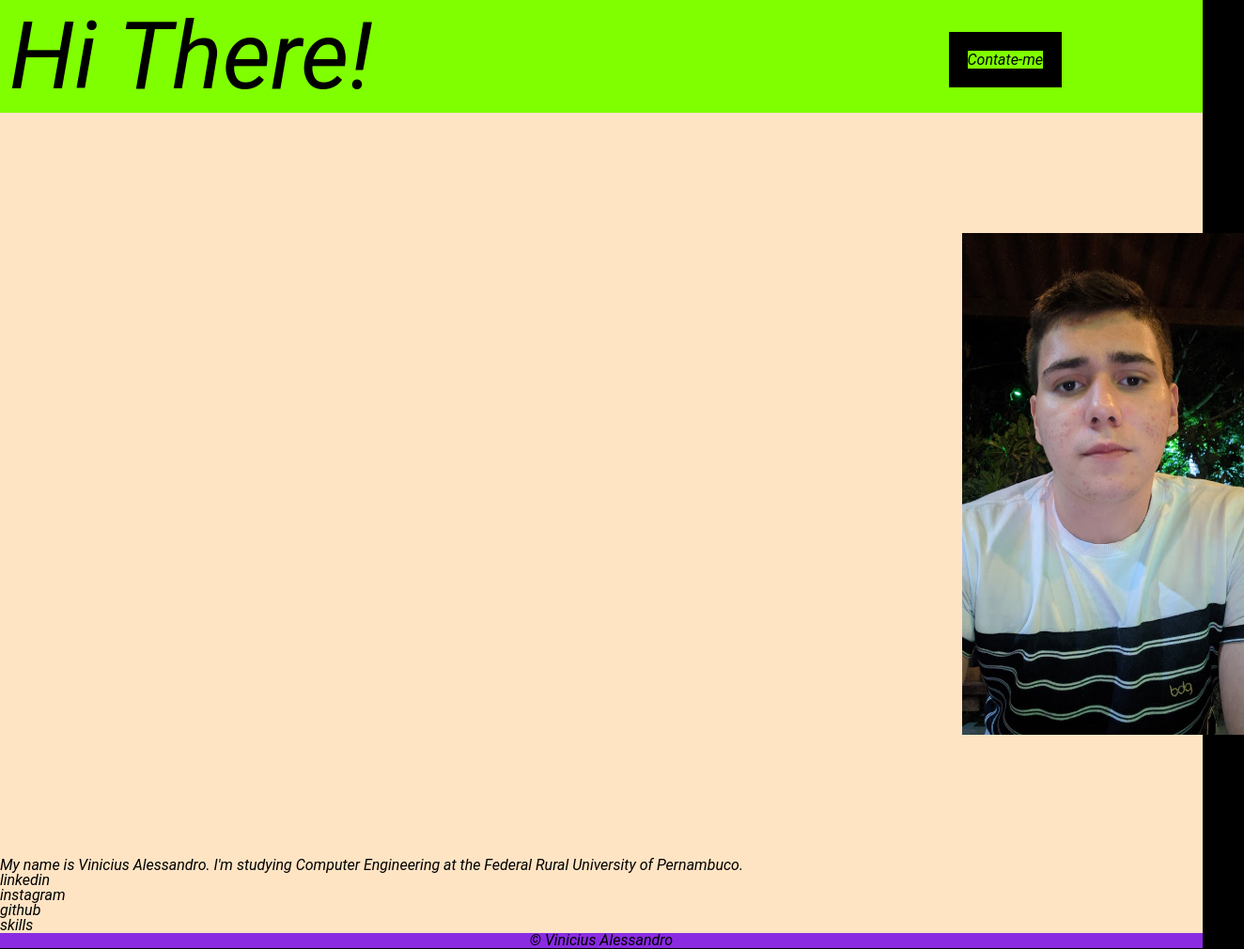
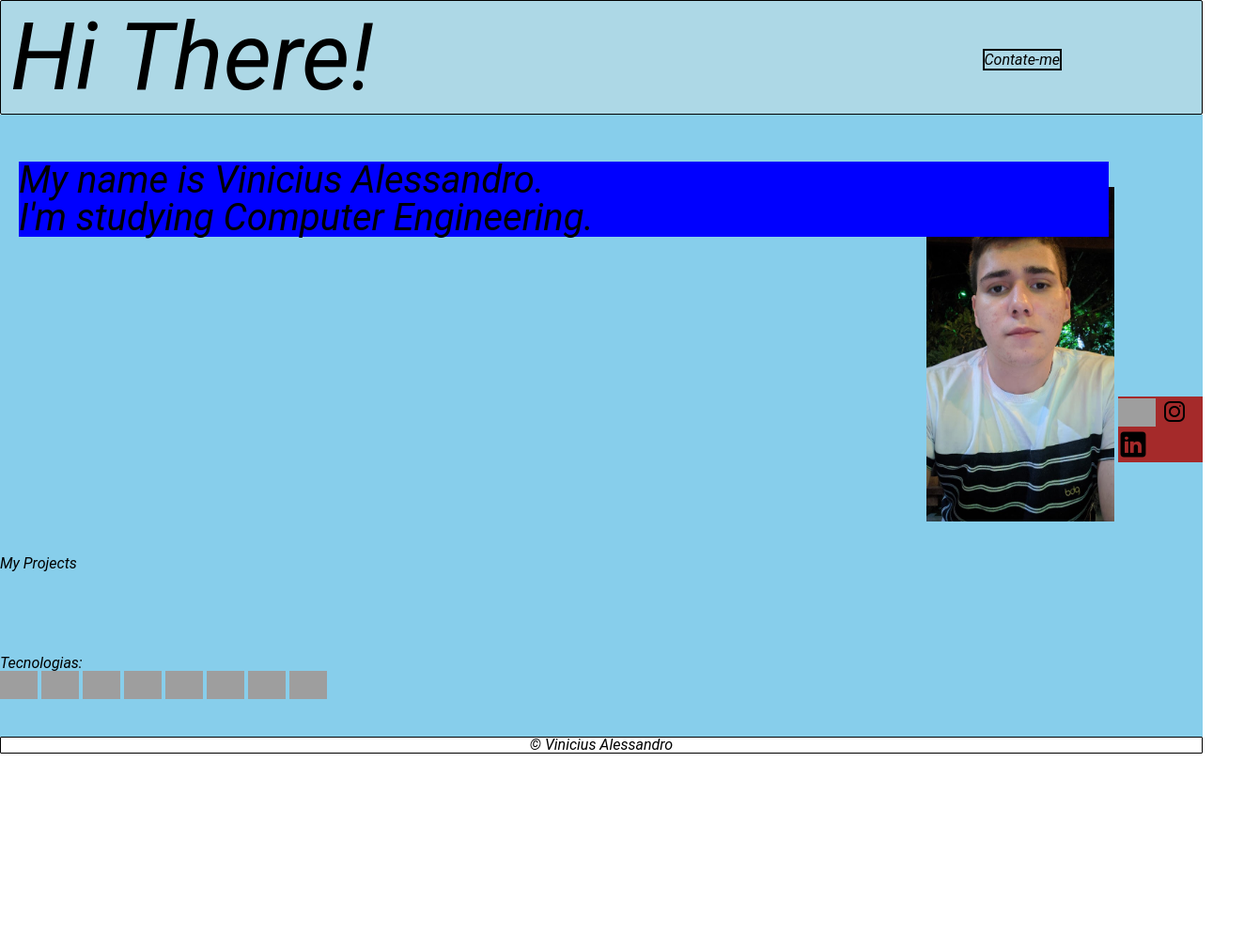
Before and after one commit to Piripa/portolio, a plain HTML site: page index.html in a window 1280 px wide. Shown: the whole page at 94% size, 1324 px wide, since content can reach past the window. After the commit the page ends 802 px from the top, so only its background shows below. Drawn offline with Linux system fonts and the light colour scheme; grey boxes are pictures that could not be loaded.

Commit message:
novas alterações

```diff
--- a/assets/css/style.css
+++ b/assets/css/style.css
@@ -1,12 +1,17 @@
 body {
-    background-color: black;
     font-family: "Roboto", sans-serif;
     font-style: italic;
+    width: 1024px 920px;
 }
 
 header {
-    background-color: chartreuse;
+    background-color: #ADD8E6;
     padding: 10px;
+    border-color: black;
+    border-width: 1px;
+    border-style: solid;
+    border-radius: 2px;
+
 
 }
 
@@ -24,7 +29,7 @@ nav {
 nav li {
     display: inline;
     border-color: black;
-    border-width: 20px;
+    border-width: 2px;
     border-style: solid;
 }
 
@@ -38,27 +43,50 @@ li {
 main {
     background-color: red;
     width: 100%;
+
 }
 
 .div-principal {
     width: 100%;
     margin: 0 auto;
-    background-color: bisque;
+    background-color: #87CEEB;
     display: block;
 }
 
 
 
 .picture-perfil {
-    display: inline-block;
-    position: block;
-    max-width: 300px;
-    margin: 10% 0 10% 80%;
+    display: inline-flex;
+    position: absolute;
+    max-width: 200px;
+    margin: 6% 0 10% 77%;
 
 }
 
 
 footer {
-    background-color: blueviolet;
     text-align: center;
+    border-radius: 1px;
+    border-width: 1px;
+    border-color: black;
+    border-style: solid;
 }
+
+.info-principal {
+    background-color: blue;
+    position: absolute;
+    margin: 50px 20px;
+    font-size: 40px;
+    width: 29em;
+}
+
+.redes {
+    background-color: brown;
+    display: inline-block;
+    margin: 300px 0 100px 93%;
+}
+
+.skills {
+    display: inline-block;
+    margin: 90px 0 36.7px;
+}
--- a/index.html
+++ b/index.html
@@ -26,19 +26,45 @@
             <div>
                 <img class="picture-perfil" src="/assets/img/Foto perfil linkedIn.jpg">
             </div>
-            <div>
+            <div class="info-principal">
                 <section>
                     <h3>My name is Vinicius Alessandro.
-                        I'm studying Computer Engineering at the Federal Rural University of Pernambuco.
+                        <br>
+                        I'm studying Computer Engineering.
                     </h3>
-                    <p>linkedin</p>
-                    <p>instagram</p>
-                    <p>github</p>
-                </section>
-                <section>
-                    <p>skills</p>
+            </div>
+            <div class="redes">
+                <ul>
+                    <a href="https://github.com/Piripa"><img alt="Piripa-SQL" height="30" width="40"
+                            src="https://icongr.am/devicon/github-original-wordmark.svg?size=128&color=currentColor" /></a>
+                    <a href="https://www.instagram.com/vini_aless/"><img src="/assets/img/icons8-instagram-32.png"></a>
+                    <a href="https://www.linkedin.com/in/vinialess/"><img src="/assets/img/icons8-linkedin-32.png"></a>
+                </ul>
                 </section>
             </div>
+            <section class="my-projects">
+                <p>My Projects</p>
+            </section>
+            <div class="skills">
+                <p>Tecnologias:</p>
+                <img alt="Piripa-HTML" height="30" width="40"
+                    src="https://raw.githubusercontent.com/devicons/devicon/master/icons/html5/html5-original.svg">
+                <img alt="Piripa-CSS" height="30" width="40"
+                    src="https://raw.githubusercontent.com/devicons/devicon/master/icons/css3/css3-original.svg">
+                <img alt="Piripa-Python" height="30" width="40"
+                    src="https://raw.githubusercontent.com/devicons/devicon/master/icons/python/python-original.svg">
+                <img alt="Piripa-Java" height="30" width="40"
+                    src="https://cdn.jsdelivr.net/gh/devicons/devicon/icons/java/java-original.svg">
+                <img alt="Piripa-MYSQL" height="30" width="40"
+                    src="https://cdn.jsdelivr.net/gh/devicons/devicon/icons/mysql/mysql-original.svg">
+                <img alt="Piripa-VSCODE" height="30" width="40"
+                    src="https://cdn.jsdelivr.net/gh/devicons/devicon/icons/vscode/vscode-original.svg">
+                <img alt="Piripa-CSharp" height="30" width="40"
+                    src="https://cdn.jsdelivr.net/gh/devicons/devicon/icons/csharp/csharp-original.svg" />
+                <img alt="Piripa-SQL" height="30" width="40"
+                    src="https://icongr.am/devicon/postgresql-original.svg?size=128&color=currentColor" />
+            </div>
+        </div>
         </div>
     </main>
     <footer>
```
Also changed, not shown: assets/img/icons8-instagram-32.png (added), assets/img/icons8-linkedin-32.png (added).
